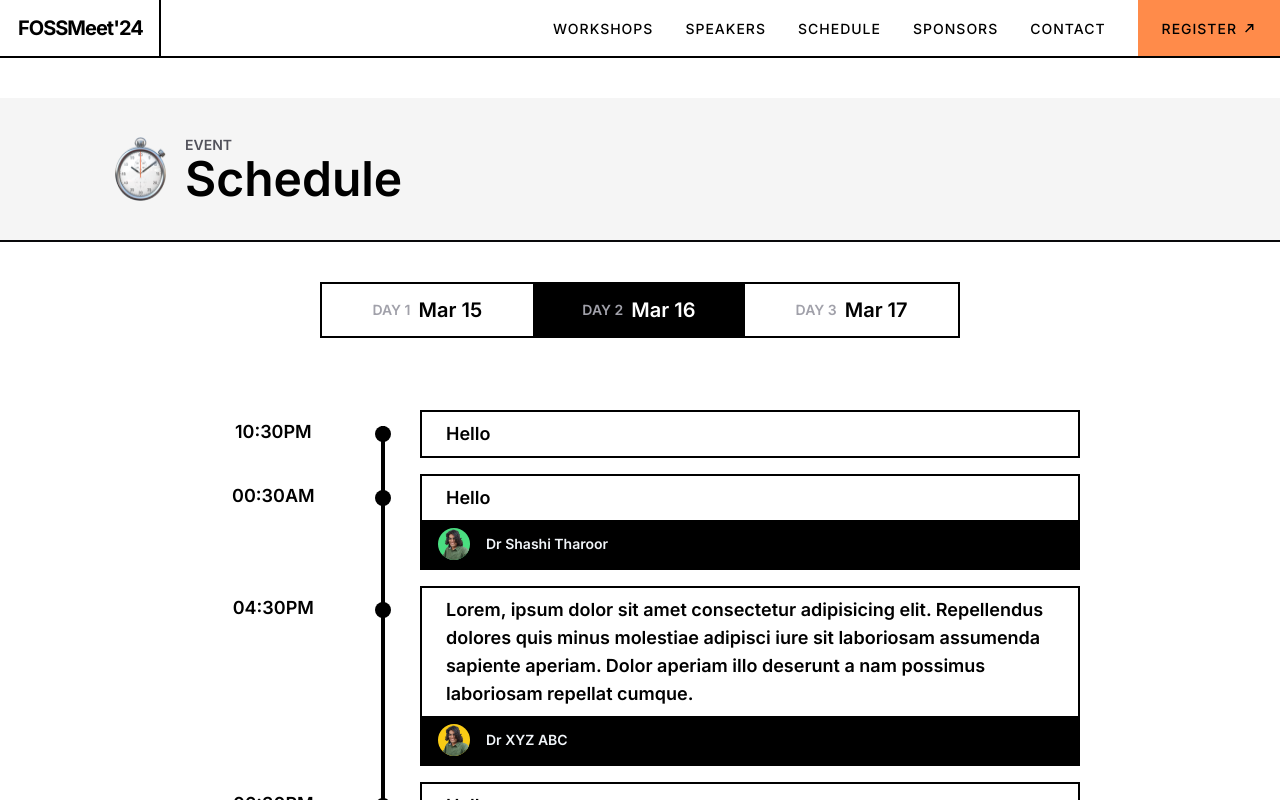
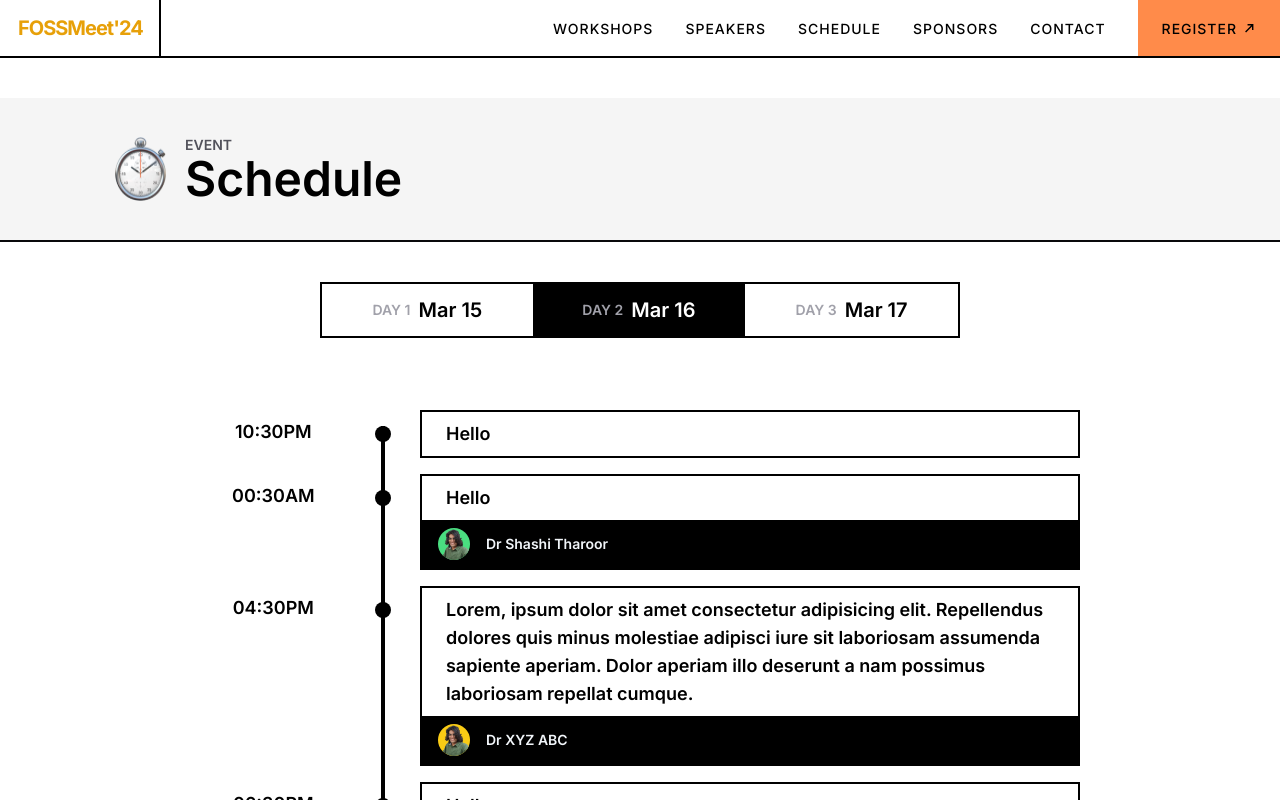
Before and after one commit to saliaku/fossmeet24, a Next.js app: page /schedule in a window 1280 px wide. Shown: the top 800 px of the page. Built offline with nearby package versions, Linux system fonts and the light colour scheme.

Commit message:
added the orange color on hover to the fossmeet on topright

```diff
--- a/components/common/Navbar.module.css
+++ b/components/common/Navbar.module.css
@@ -16,7 +16,14 @@
 	border-right: var(--stroke);
 	display: flex;
 	align-items: center;
-}
+	color: black; /* Default color */
+	text-decoration: none; /* Remove underline from link */
+  }
+
+  .logo:hover {
+	color: rgb(231, 160, 9); /* Change color to orange on hover */
+  }
+
 
 .links-wrapper {
 	display: flex;
--- a/package.json
+++ b/package.json
@@ -11,7 +11,7 @@
   "dependencies": {
     "@sanity/image-url": "^1.0.2",
     "@sanity/vision": "^3.27.1",
-    "next": "latest",
+    "next": "^14.1.0",
     "next-sanity": "^7.0.17",
     "react": "latest",
     "react-dom": "latest",
```
Also changed, not shown: 1 other file (tests, documents, lock files or other folders).
